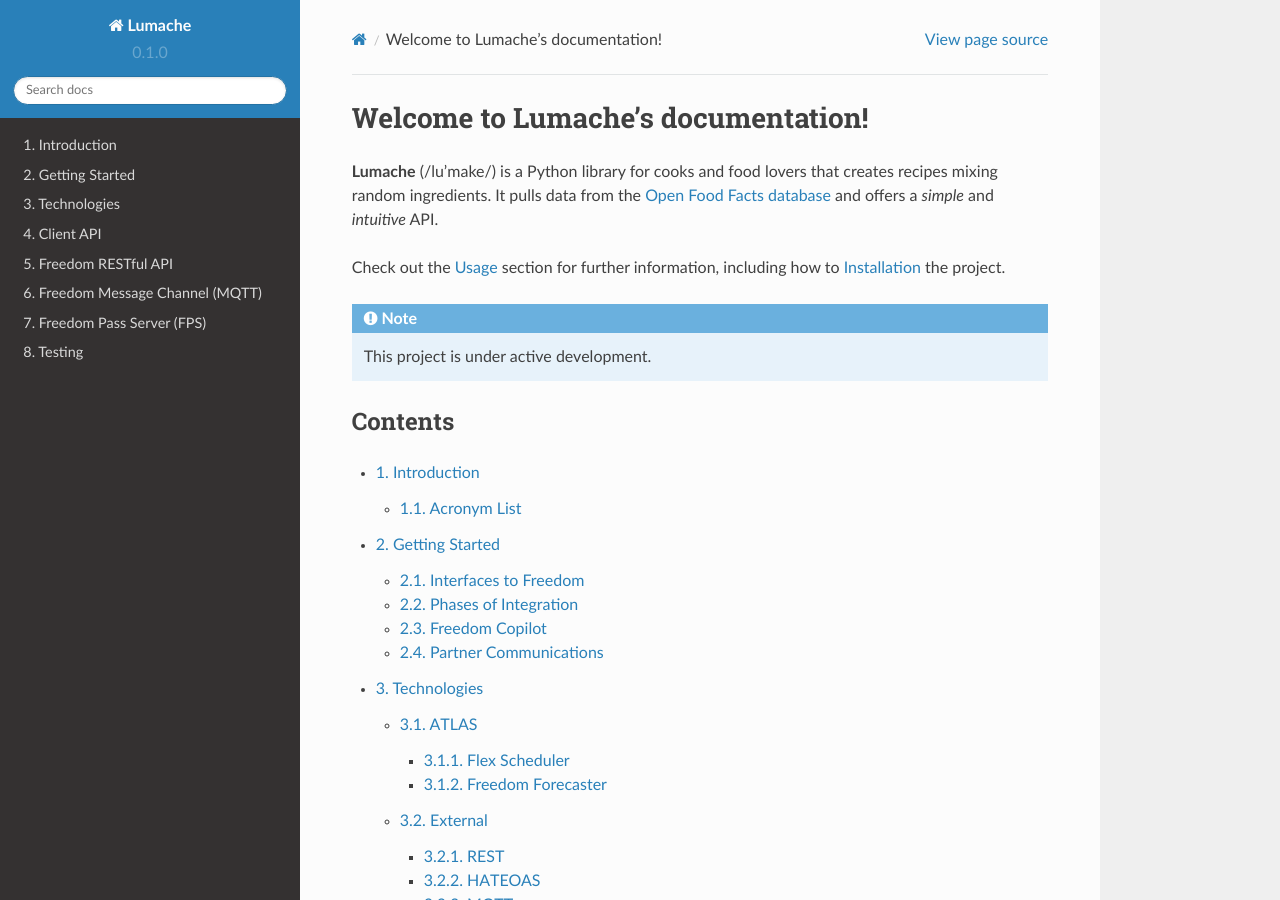
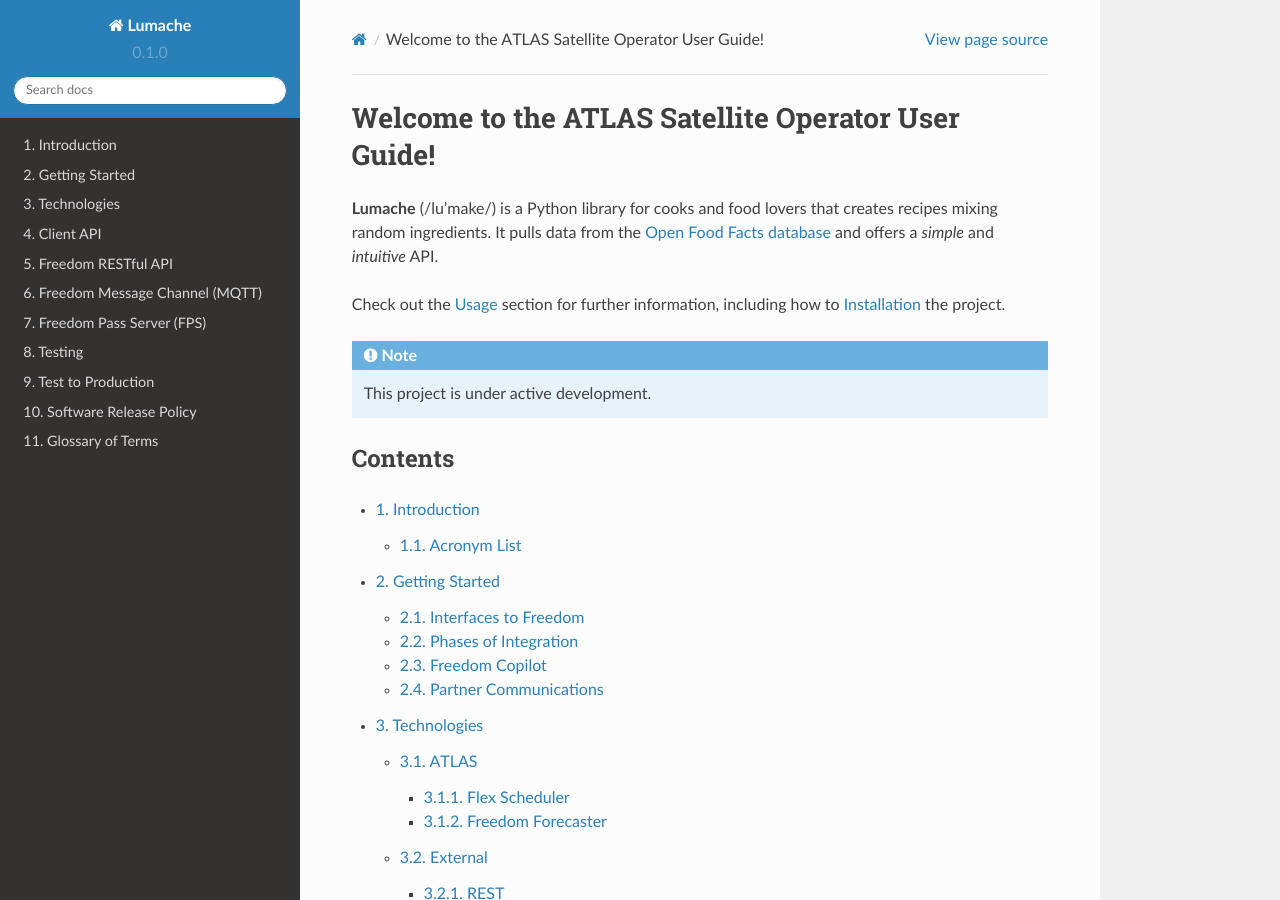
Before and after one commit to pfcooley/ASOUG, a Sphinx documentation site: the page built from docs/source/index.rst, in a window 1280 px wide and 900 px high. Built offline with Sphinx 7.4.7 and the Read the Docs theme 2.0.0, drawn with Linux system fonts in a browser that asks for light colours; some of the changed text lies outside the part shown.

Commit message:
Update index.rst

```diff
--- a/docs/source/index.rst
+++ b/docs/source/index.rst
@@ -1,4 +1,4 @@
-Welcome to Lumache's documentation!
+Welcome to the ATLAS Satellite Operator User Guide!
 ===================================
 
 **Lumache** (/lu'make/) is a Python library for cooks and food lovers
@@ -27,3 +27,6 @@
    freedom message channel
    freedom pass server
    testing
+   test to production
+   software release policy
+   glossary of terms
```
